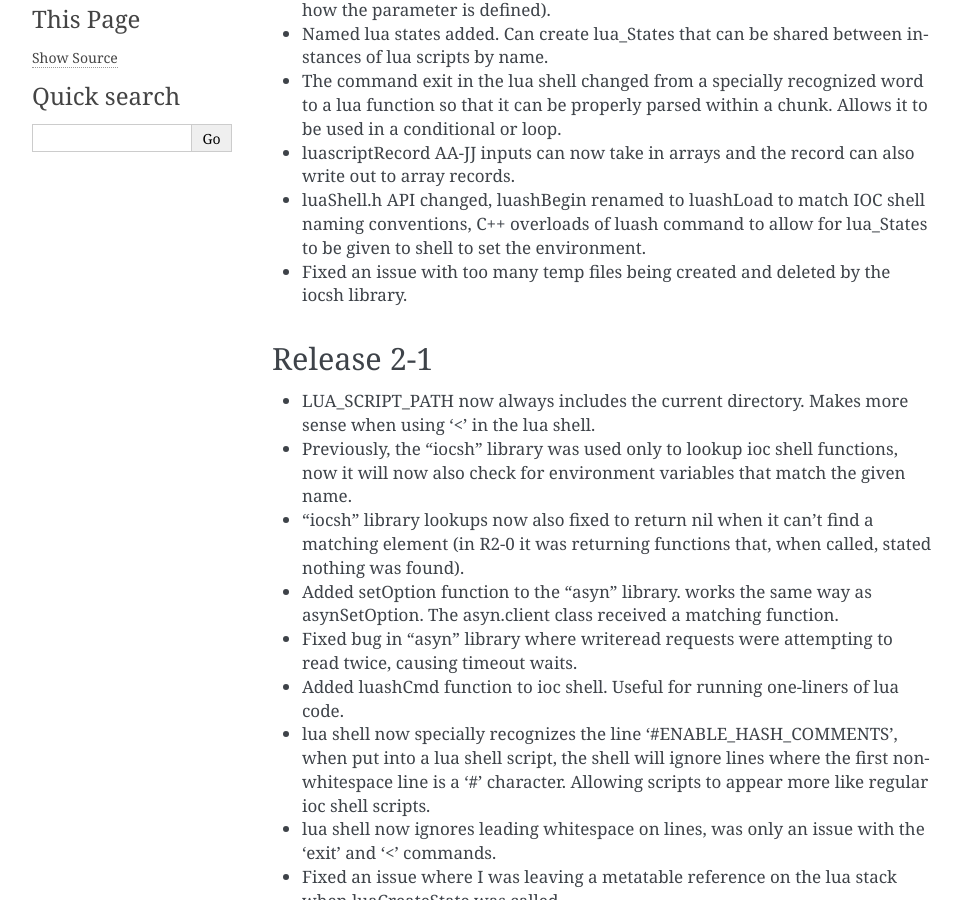
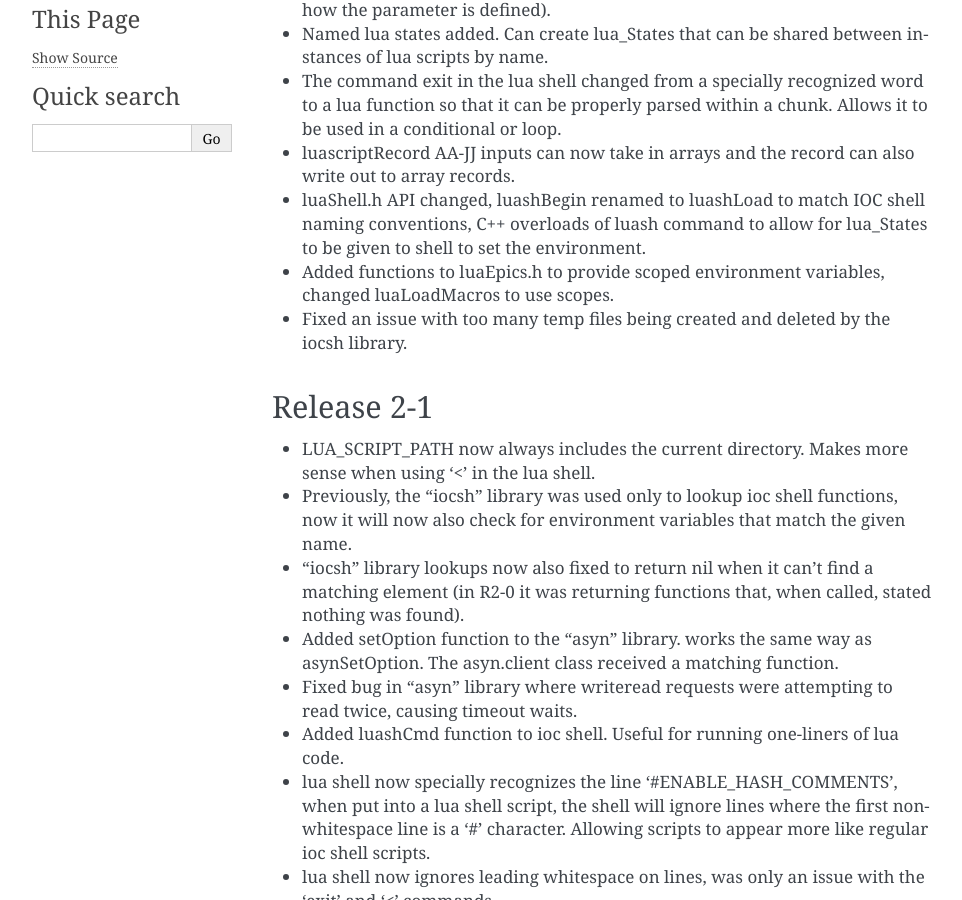
Before and after one commit to epics-modules/lua, a Sphinx documentation site: the page built from docs/luaReleaseNotes.rst, in a window 1280 px wide and 900 px high, scrolled down 313 px. Shown: the whole window, without its empty margins (148-1110 px from the left). Built offline with Sphinx 7.4.7, drawn with Linux system fonts in a browser that asks for light colours.

Commit message:
update release notes

```diff
--- a/docs/luaReleaseNotes.rst
+++ b/docs/luaReleaseNotes.rst
@@ -21,6 +21,8 @@ Release 3-0
 -  luaShell.h API changed, luashBegin renamed to luashLoad to match IOC shell
    naming conventions, C++ overloads of luash command to allow for lua_States
    to be given to shell to set the environment.
+-  Added functions to luaEpics.h to provide scoped environment variables,
+   changed luaLoadMacros to use scopes.
 -  Fixed an issue with too many temp files being created and deleted by the
    iocsh library.
 
```
